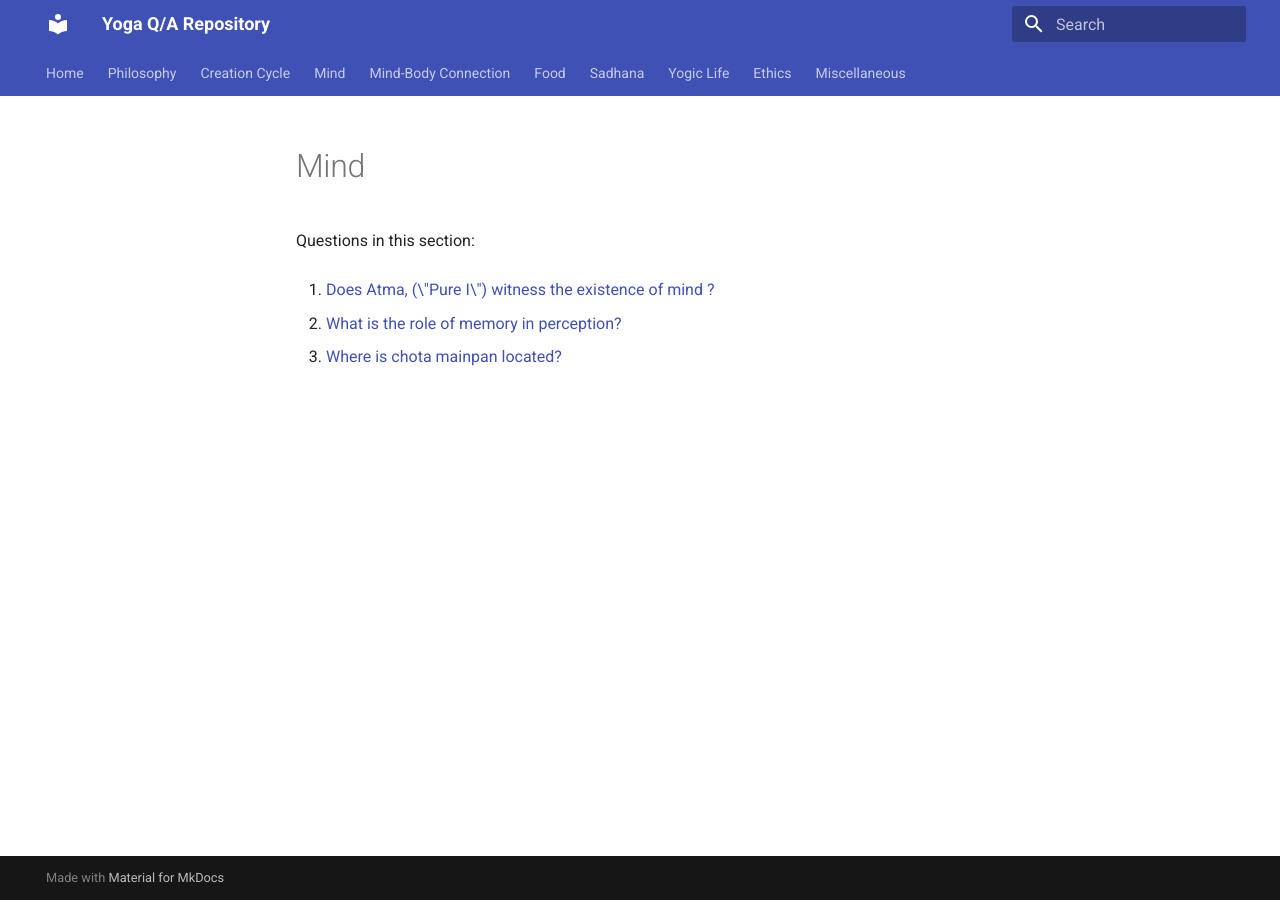
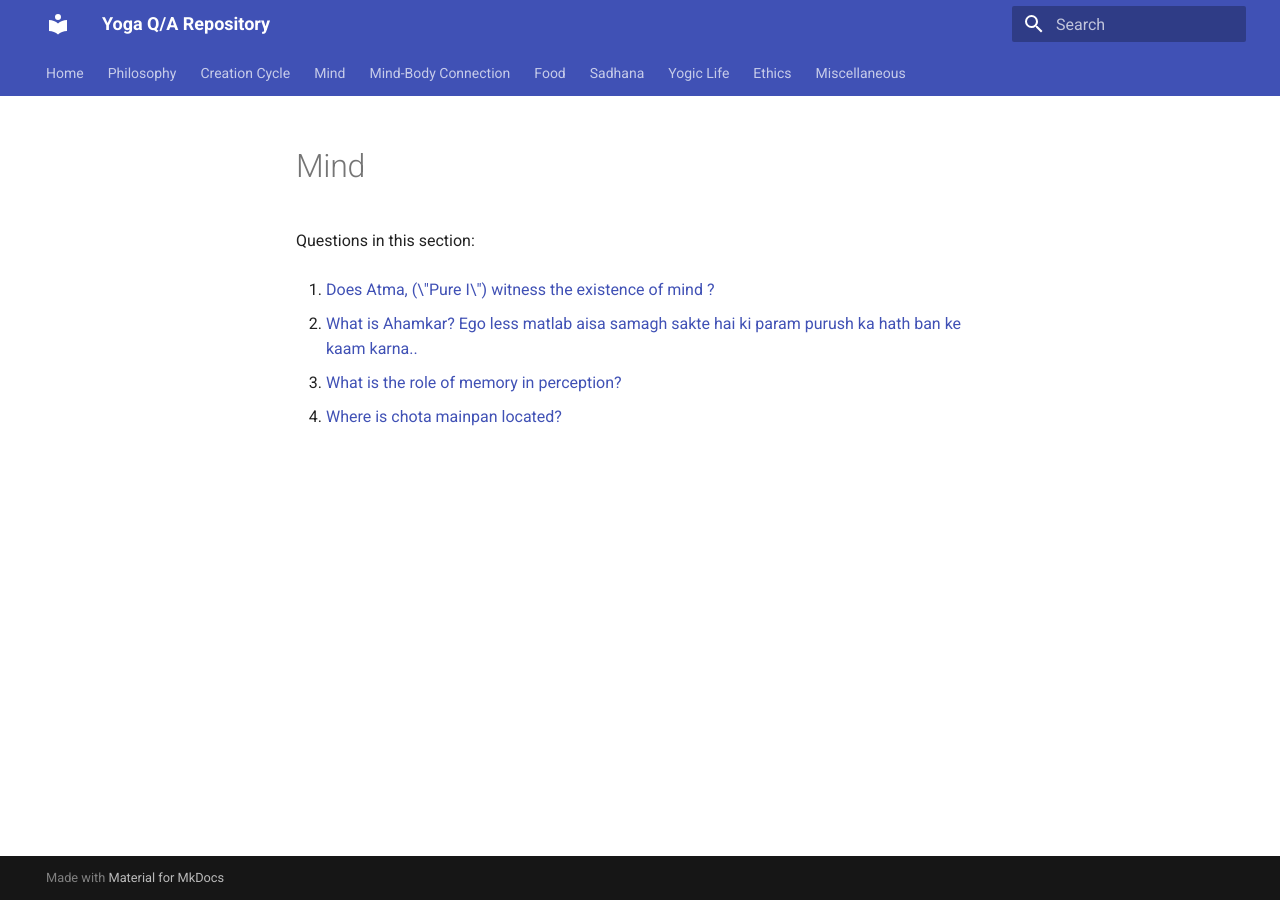
Before and after one commit to yogiclife/yoga-qa, an MkDocs documentation site: the page built from docs/mind/README.md, in a window 1280 px wide. Built offline with MkDocs 1.6.1 and Material for MkDocs 9.7.7, drawn with Linux system fonts in a browser that asks for light colours.

Commit message:
Update topic indices [skip ci]

```diff
--- a/docs/mind/README.md
+++ b/docs/mind/README.md
@@ -4,6 +4,8 @@ Questions in this section:
 
 1. [Does Atma, (\"Pure I\") witness the existence of mind ?](does-atma-pure-i-witness-the-existence-of-mind-20260628-102825.md)
 
-2. [What is the role of memory in perception?](what-is-the-role-of-memory-in-perception-20260628-101808.md)
+2. [What is Ahamkar? Ego less matlab aisa samagh sakte hai ki param purush ka hath ban ke kaam karna..](what-is-ahamkar-ego-less-matlab-aisa-samagh-sakte-hai-ki-param-purush-ka-hath-ban-ke-kaam-karna-20260629-083947.md)
 
-3. [Where is chota mainpan located?](where-is-chota-mainpan-located-20260629-083516.md)
+3. [What is the role of memory in perception?](what-is-the-role-of-memory-in-perception-20260628-101808.md)
+
+4. [Where is chota mainpan located?](where-is-chota-mainpan-located-20260629-083516.md)
```
